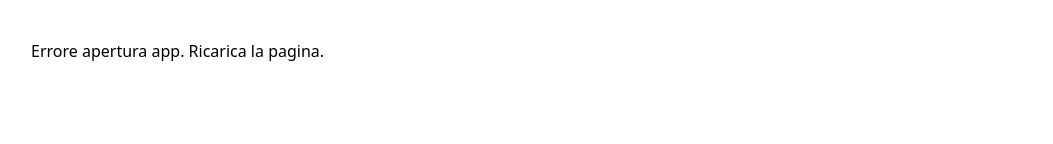
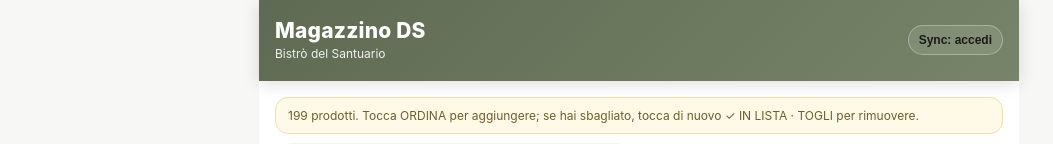
Before and after one commit to bistrodelsantuario-beep/Magazzino-DS, a plain HTML site: page index.html in a window 1280 px wide. Shown: the top 144 px of the page, without its empty margins (1-1054 px from the left). Drawn offline with nearby package versions, Linux system fonts and the light colour scheme.

Commit message:
Usa pacchetto verificato per avvio app

```diff
--- a/index.html
+++ b/index.html
@@ -1 +1 @@
-<!doctype html><html lang="it"><head><meta charset="utf-8"><meta name="viewport" content="width=device-width,initial-scale=1"><meta name="theme-color" content="#788469"><link rel="manifest" href="manifest.json"><title>Magazzino DS</title></head><body><div style="font-family:system-ui;padding:24px;text-align:center">Apertura Magazzino DS…</div><script>(async()=>{const files=["app-1.txt","app-2.txt","app-3.txt","app-4.txt"];let b='';for(const f of files){const r=await fetch(f+'?v=4',{cache:'no-store'});if(!r.ok)throw new Error('File mancante: '+f);b+=await r.text();}const u=Uint8Array.from(atob(b.replace(/\s+/g,'')),c=>c.charCodeAt(0));let t;if('DecompressionStream' in window){t=await new Response(new Blob([u]).stream().pipeThrough(new DecompressionStream('gzip'))).text();}else{await new Promise((ok,ko)=>{const s=document.createElement('script');s.src='https://cdn.jsdelivr.net/npm/pako@2.1.0/dist/pako.min.js';s.onload=ok;s.onerror=ko;document.head.appendChild(s)});t=new TextDecoder().decode(pako.ungzip(u));}document.open();document.write(t);document.close()})().catch(e=>{console.error(e);document.body.innerHTML='<p style="font-family:system-ui;padding:24px">Errore apertura app. Ricarica la pagina.</p>'})</script></body></html>
+<!doctype html><html lang="it"><head><meta charset="utf-8"><meta name="viewport" content="width=device-width,initial-scale=1"><meta name="theme-color" content="#788469"><link rel="manifest" href="manifest.json"><title>Magazzino DS</title></head><body><div style="font-family:system-ui;padding:24px;text-align:center">Apertura Magazzino DS…</div><script>(async()=>{const files=["app-1.txt","app-2.txt","app-3a.txt","app-3b.txt","app-4.txt"];let b='';for(const f of files){const r=await fetch(f+'?v=5',{cache:'no-store'});if(!r.ok)throw new Error('File mancante: '+f);b+=await r.text();}const u=Uint8Array.from(atob(b.replace(/\s+/g,'')),c=>c.charCodeAt(0));let t;if('DecompressionStream' in window){t=await new Response(new Blob([u]).stream().pipeThrough(new DecompressionStream('gzip'))).text();}else{await new Promise((ok,ko)=>{const s=document.createElement('script');s.src='https://cdn.jsdelivr.net/npm/pako@2.1.0/dist/pako.min.js';s.onload=ok;s.onerror=ko;document.head.appendChild(s)});t=new TextDecoder().decode(pako.ungzip(u));}document.open();document.write(t);document.close()})().catch(e=>{console.error(e);document.body.innerHTML='<p style="font-family:system-ui;padding:24px">Errore apertura app. Ricarica la pagina.</p>'})</script></body></html>
```
